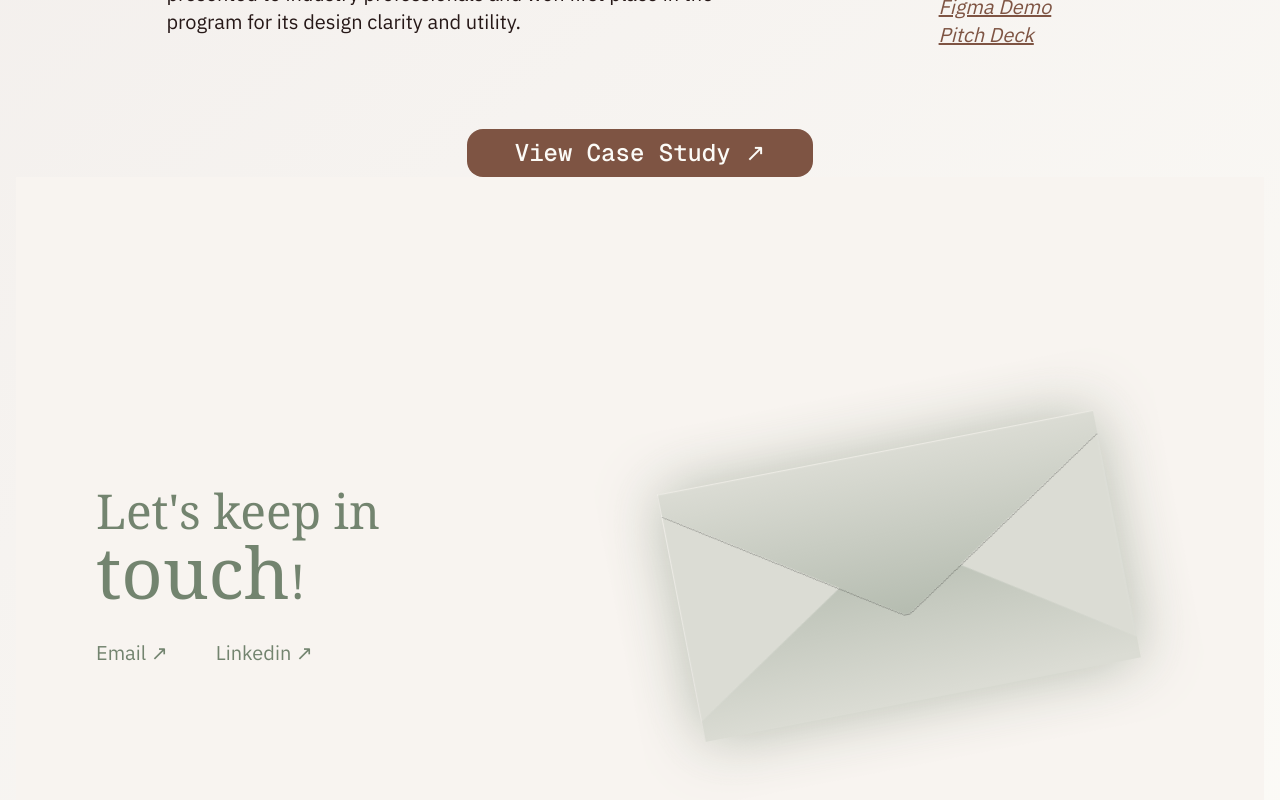
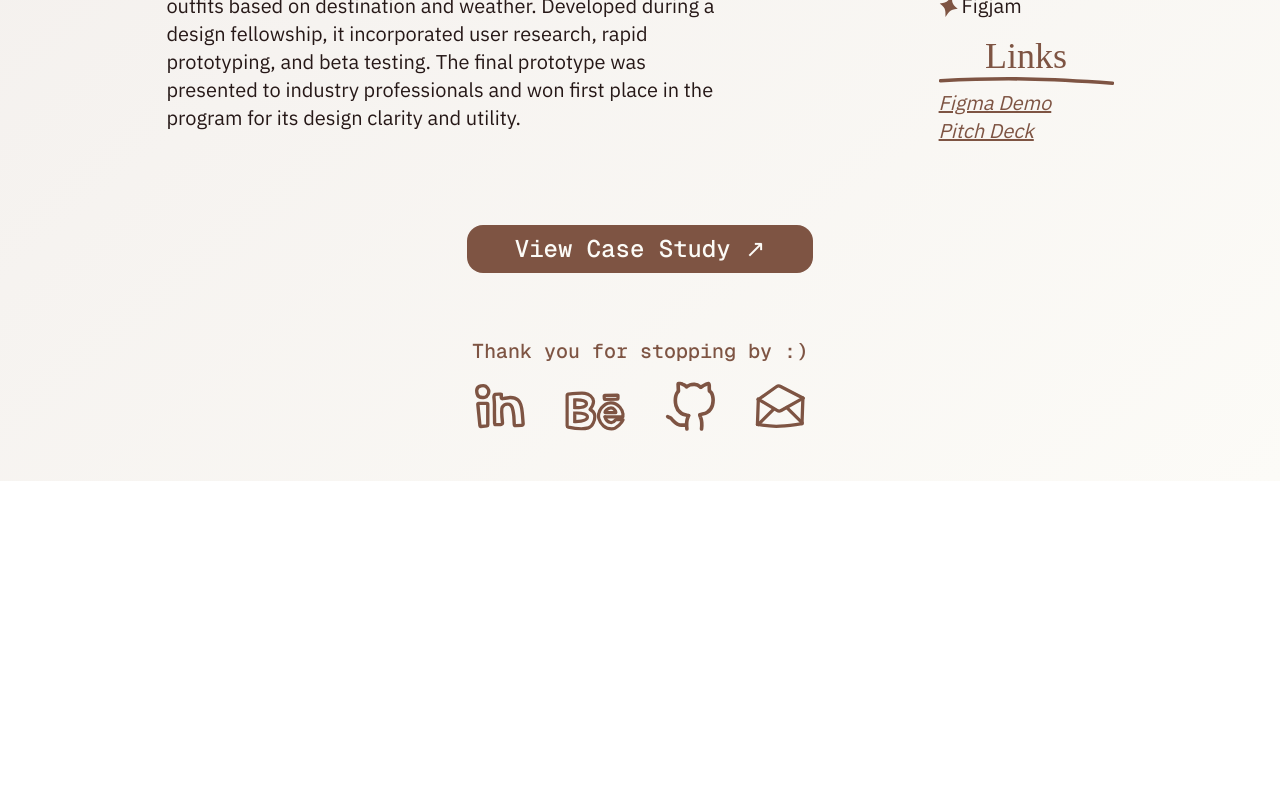
Before and after one commit to lanaramadan/lanaramadan.github.io, a Next.js app: page /work/anywear in a window 1280 px wide. Shown: the part 1112-1912 px from the top of the page. After the commit the page ends 1593 px from the top, so only its background shows below. Built offline with nearby package versions, Linux system fonts and the light colour scheme; a web font is replaced by a local one.

Commit message:
Temp project page fix

```diff
--- a/src/app/components/backButton.tsx
+++ b/src/app/components/backButton.tsx
@@ -10,7 +10,7 @@ export default function BackButton() {
     <button
       aria-label="Go back"
       className="absolute left-5 top-5 z-30 hover:drop-shadow-[0_0_8px_currentColor]"
-      onClick={() => router.push("/work")}
+      onClick={() => router.push("/#work")}
     >
       <BackArrowIcon />
     </button>
--- a/src/app/components/navigation/footer.tsx
+++ b/src/app/components/navigation/footer.tsx
@@ -4,13 +4,69 @@ import MailIcon from "../icons/mailIcon";
 import BehanceIcon from "../icons/behanceIcon";
 import ClosedLetter from "../closedLetter";
 
-export default function Footer() {
+type FooterProps = {
+  mini?: boolean;
+};
+
+export default function Footer({ mini = false }: FooterProps) {
+  if (mini) {
+    return (
+      <footer className="mt-16 mb-8 text-center">
+        <p className="font-geist-mono mb-4 text-xl font-medium">
+          Thank you for stopping by :)
+        </p>
+        <div className="flex justify-center gap-10 mt-2">
+          <a
+            href="https://www.linkedin.com/in/lanamramadan"
+            target="_blank"
+            rel="noopener noreferrer"
+            aria-label="LinkedIn"
+            className="hover:drop-shadow-[0_0_8px_currentColor]"
+          >
+            <LinkedinIcon className="w-[50px] h-[50px]" />
+          </a>
+
+          <a
+            href="https://www.behance.net/lanamramadan"
+            target="_blank"
+            rel="noopener noreferrer"
+            aria-label="Behance"
+            className="hover:drop-shadow-[0_0_8px_currentColor]"
+          >
+            <BehanceIcon className="w-[60px] h-[60px]" />
+          </a>
+
+          <a
+            href="https://github.com/lanaramadan"
+            target="_blank"
+            rel="noopener noreferrer"
+            aria-label="GitHub"
+            className="hover:drop-shadow-[0_0_8px_currentColor]"
+          >
+            <GithubIcon className="w-[50px] h-[50px]" />
+          </a>
+
+          <a
+            href="mailto:lanamramadan@gmail.com"
+            aria-label="Email"
+            className="hover:drop-shadow-[0_0_8px_currentColor]"
+          >
+            <MailIcon className="w-[50px] h-[50px]" />
+          </a>
+        </div>
+      </footer>
+    );
+  }
+
   return (
     <div className="sticky top-0 text-dark bg-background overflow-hidden flex relative w-full h-screen justify-center items-center gap-24 px-20">
       <div className="flex flex-col gap-8 text-5xl font-serif">
-        <p>Let's keep in <span className="font-imperial-script text-7xl">touch</span>!</p>
+        <p>
+          Let's keep in{" "}
+          <span className="font-imperial-script text-7xl">touch</span>!
+        </p>
         <div className="flex gap-12">
-        <a
+          <a
             href="mailto:lanamramadan@gmail.com"
             className="font-ibm-plex-sans text-xl hover:underline hover:drop-shadow-[0_0_8px_currentColor]"
           >
@@ -27,7 +83,7 @@ export default function Footer() {
         </div>
       </div>
 
-      <ClosedLetter rotate={-11}/>
+      <ClosedLetter rotate={-11} />
     </div>
   );
 }
--- a/src/app/components/navigation/navigationBar.tsx
+++ b/src/app/components/navigation/navigationBar.tsx
@@ -44,7 +44,10 @@ export default function NavigationBar() {
 			font-geist-mono
         "
       >
-        <Link href="/#work" className="hover:drop-shadow-[0_0_8px_currentColor]">
+        <Link
+          href="/#work"
+          className="hover:drop-shadow-[0_0_8px_currentColor]"
+        >
           work
         </Link>
 
--- a/src/app/work/[slug]/page.tsx
+++ b/src/app/work/[slug]/page.tsx
@@ -56,7 +56,7 @@ export default async function ProjectPage({
       <NavigationBar />
 
       {/* banner */}
-      <div className="relative w-[92vw] rounded-3xl overflow-visible">
+      <div className="relative w-[92vw] rounded-3xl overflow-visible mt-24">
         {/* bg */}
         {desktop ? (
           <div
@@ -207,7 +207,7 @@ export default async function ProjectPage({
         </Link>
       ) : null}
 
-      <Footer />
+      <Footer mini={true}/>
     </div>
   );
 }
```
Lines whose indentation alone changed are shown as unchanged.
